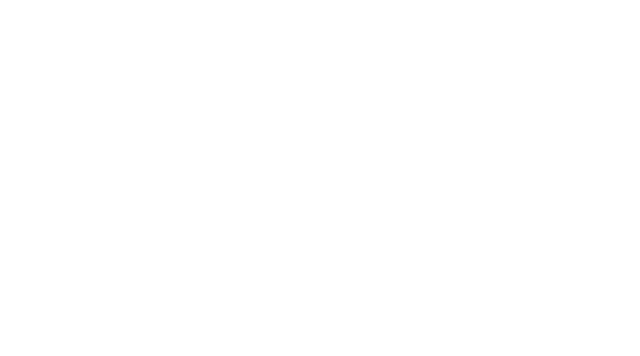
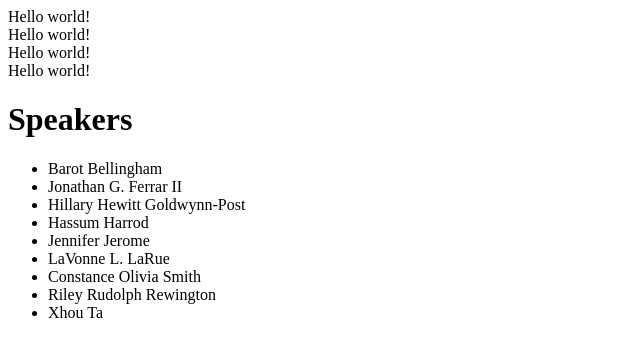
Before and after one commit to BrendanKoral/ajax, a plain HTML site: page jquery/index.html in a window 1280 px wide. Shown: the whole page, without its empty margins (0-640 px from the left). Drawn offline with nearby package versions, Linux system fonts and the light colour scheme.

Commit message:
Add finished jQuery practice

```diff
--- /dev/null
+++ b/jquery/data.json
@@ -0,0 +1,56 @@
+[
+  {
+    "name":"Barot Bellingham",
+    "shortname":"Barot_Bellingham",
+    "reknown":"Royal Academy of Painting and Sculpture",
+    "bio":"Barot has just finished his final year at The Royal Academy of Painting and Sculpture, where he excelled in glass etching paintings and portraiture. Hailed as one of the most diverse artists of his generation, Barot is equally as skilled with watercolors as he is with oils, and is just as well-balanced in different subject areas. Barot's collection entitled \"The Un-Collection\" will adorn the walls of Gilbert Hall, depicting his range of skills and sensibilities - all of them, uniquely Barot, yet undeniably different"
+  },
+  {
+    "name":"Jonathan G. Ferrar II",
+    "shortname":"Jonathan_Ferrar",
+    "reknown":"Artist to Watch in 2012",
+    "bio":"The Artist to Watch in 2012 by the London Review, Johnathan has already sold one of the highest priced-commissions paid to an art student, ever on record. The piece, entitled Gratitude Resort, a work in oil and mixed media, was sold for $750,000 and Jonathan donated all the proceeds to Art for Peace, an organization that provides college art scholarships for creative children in developing nations"
+  },
+  {
+    "name":"Hillary Hewitt Goldwynn-Post",
+    "shortname":"Hillary_Goldwynn",
+    "reknown":"New York University",
+    "bio":"Hillary is a sophomore art sculpture student at New York University, and has already won all the major international prizes for new sculptors, including the Divinity Circle, the International Sculptor's Medal, and the Academy of Paris Award. Hillary's CAC exhibit features 25 abstract watercolor paintings that contain only water images including waves, deep sea, and river."
+  },
+  {
+    "name":"Hassum Harrod",
+    "shortname":"Hassum_Harrod",
+    "reknown":"Art College in New Dehli",
+    "bio":"The Art College in New Dehli has sponsored Hassum on scholarship for his entire undergraduate career at the university, seeing great promise in his contemporary paintings of landscapes - that use equal parts muted and vibrant tones, and are almost a contradiction in art. Hassum will be speaking on \"The use and absence of color in modern art\" during Thursday's agenda."
+  },
+  {
+    "name":"Jennifer Jerome",
+    "shortname":"Jennifer_Jerome",
+    "reknown":"New Orleans, LA",
+    "bio":"A native of New Orleans, much of Jennifer's work has centered around abstract images that depict flooding and rebuilding, having grown up as a teenager in the post-flood years. Despite the sadness of devastation and lives lost, Jennifer's work also depicts the hope and togetherness of a community that has persevered. Jennifer's exhibit will be discussed during Tuesday's Water in Art theme."
+  },
+  {
+    "name":"LaVonne L. LaRue",
+    "shortname":"LaVonne_LaRue",
+    "reknown":"Chicago, IL",
+    "bio":"LaVonne's giant-sized paintings all around Chicago tell the story of love, nature, and conservation - themes that are central to her heart. LaVonne will share her love and skill of graffiti art on Monday's schedule, as she starts the painting of a 20-foot high wall in the Rousseau Room of Hotel Contempo in front of a standing-room only audience in Art in Unexpected Places."
+  },
+  {
+    "name":"Constance Olivia Smith",
+    "shortname":"Constance_Smith",
+    "reknown":"Fullerton-Brighton-Norwell Award",
+    "bio":"Constance received the Fullerton-Brighton-Norwell Award for Modern Art for her mixed-media image of a tree of life, with jewel-adorned branches depicting the arms of humanity, and precious gemstone-decorated leaves representing the spouting buds of togetherness. The daughter of a New York jeweler, Constance has been salvaging the discarded remnants of her father's jewelry-making since she was five years old, and won the New York State Fair grand prize at the age of 8 years old for a gem-adorned painting of the Manhattan Bridge."
+  },
+  {
+    "name":"Riley Rudolph Rewington",
+    "shortname":"Riley_Rewington",
+    "reknown":"Roux Academy of Art, Media, and Design",
+    "bio":"A first-year student at the Roux Academy of Art, Media, and Design, Riley is already changing the face of modern art at the university. Riley's exquisite abstract pieces have no intention of ever being understood, but instead beg the viewer to dream, create, pretend, and envision with their mind's eye. Riley will be speaking on the \"Art of Abstract\" during Thursday's schedule"
+  },
+  {
+    "name":"Xhou Ta",
+    "shortname":"Xhou_Ta",
+    "reknown":"China International Art University",
+    "bio":"A senior at the China International Art University, Xhou has become well-known for his miniature sculptures, often the size of a rice granule, that are displayed by rear projection of microscope images on canvas. Xhou will discuss the art and science behind his incredibly detailed works of art."
+  }
+]
--- a/jquery/index.html
+++ b/jquery/index.html
@@ -6,9 +6,23 @@
 </head>
 <body>
 
+<div id="update"></div>
+
+<div class="update"></div>
+<div class="update"></div>
+<div class="update"></div>
+<div class="update"></div>
+<div class="update"></div>
+
+
+<div id="updatetwo">
+    <h1>Speakers</h1>
+</div>
+
 
 <script src="https://ajax.googleapis.com/ajax/libs/jquery/1.12.2/jquery.min.js"></script>
 <script src="script.js"></script>
+<script src="jsonpractice.js"></script>
 
 </body>
 </html>
--- /dev/null
+++ b/jquery/jsonpractice.js
@@ -0,0 +1,13 @@
+/**
+ * Created by Koral on 5/6/2016.
+ */
+
+$.getJSON('data.json', function(data) {
+    var output = '<ul>';
+    $.each(data, function(key, value){
+        output += '<li>' + value.name + '</li>';
+    });
+    output += '</ul>';
+    $('#updatetwo').append(output);
+    //Can also prepend, etc.
+});
--- a/jquery/script.js
+++ b/jquery/script.js
@@ -1,3 +1,13 @@
 /**
  * Created by Koral on 5/6/2016.
  */
+
+$('#update').load('data.txt');
+
+//This takes care of a lot of compatibility issues and handles creating and sending the XHR request
+
+//$('.update').load('data.txt');
+
+//This works...but it's not universally compatible. Classes are restricted for things that appear multiple times in the DOM so it makes more sense to use ID
+
+$('.update:even').load('data.txt');
```
